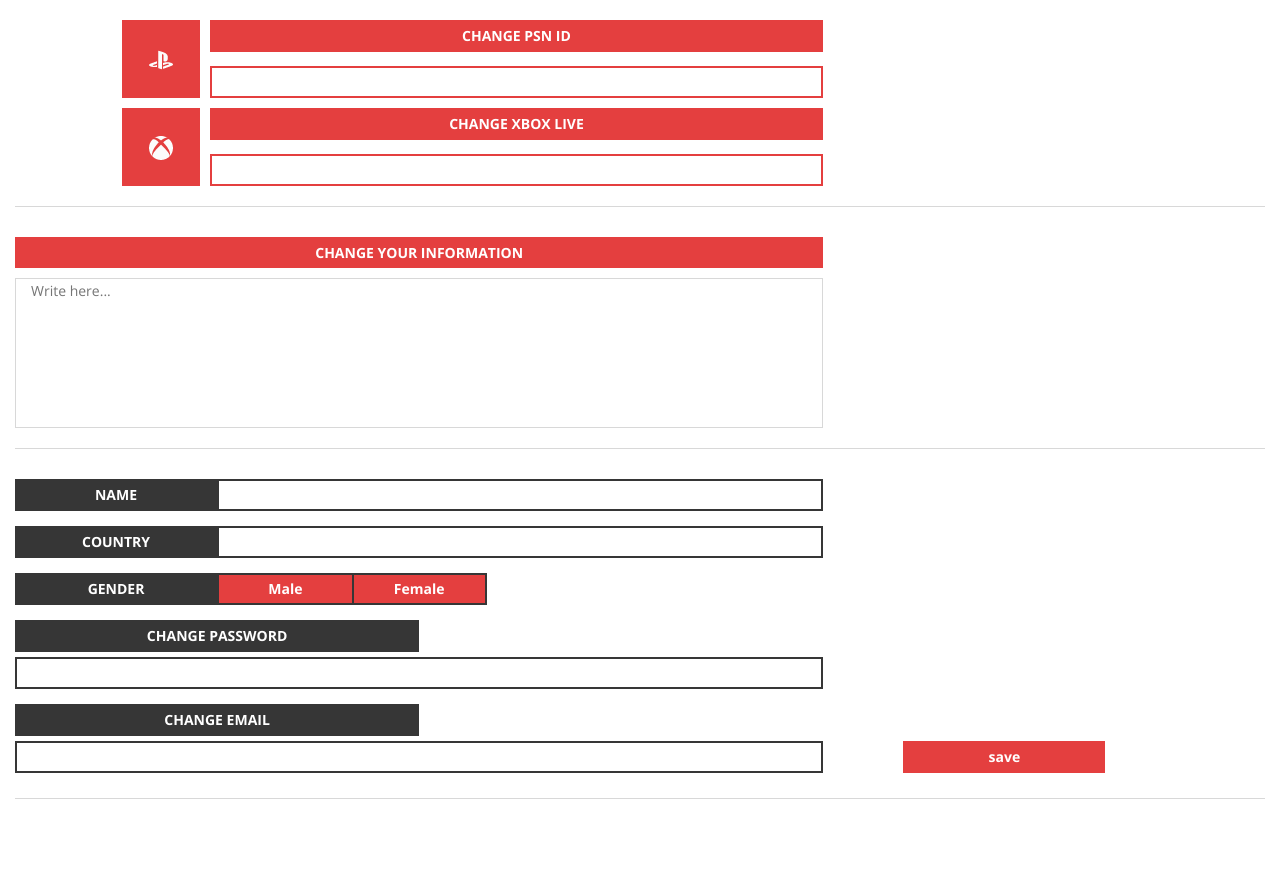
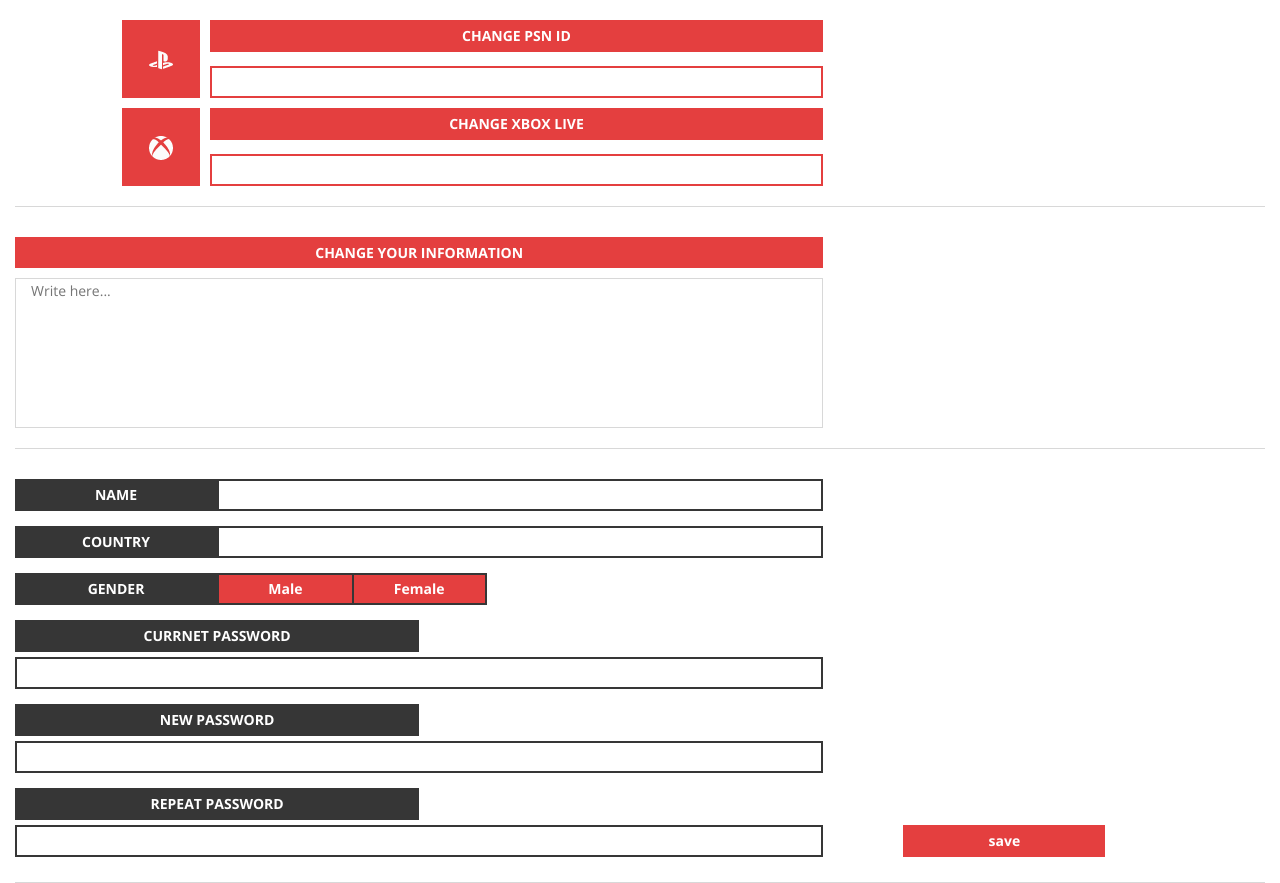
Before and after one commit to MikolajSzczepkowski/profile, a plain HTML site: page settings.html in a window 1280 px wide. Before the commit the page ends 800 px from the top, so only its background shows below. Drawn offline with nearby package versions, Linux system fonts and the light colour scheme.

Commit message:
vs marignis, settings

```diff
--- a/settings.html
+++ b/settings.html
@@ -47,10 +47,12 @@
 					<input type="radio" id="male" value="male">
 					<label for="female" class="col-xs-6 col-sm-3 col-lg-2 text-center radio">Female</label>
 					<input type="radio" id="female" value="female">
-					<label for="changePassword" class="col-xs-12 col-sm-6 text-uppercase text-center small-margin">change password</label>
-					<input type="text" id="changePassword" class="col-xs-12">
-					<label for="changeEmail" class="col-xs-12 col-sm-6 text-uppercase text-center small-margin">change email</label>
-					<input type="text" id="changeEmail" class="col-xs-12">
+					<label for="currentPassword" class="col-xs-12 col-sm-6 text-uppercase text-center small-margin">currnet password</label>
+					<input type="text" id="currentPassword" class="col-xs-12">
+					<label for="newPassword" class="col-xs-12 col-sm-6 text-uppercase text-center small-margin">new password</label>
+					<input type="text" id="newPassword" class="col-xs-12">
+					<label for="repeatPassword" class="col-xs-12 col-sm-6 text-uppercase text-center small-margin">repeat password</label>
+					<input type="text" id="repeatPassword" class="col-xs-12">
 					<input type="submit" name="save-settings" value="save" class="col-xs-12 col-sm-3 col-md-push-12">
 				</div>
 			</div>
```
Also changed, not shown: style/profile_style.css (+8 -8 lines).
